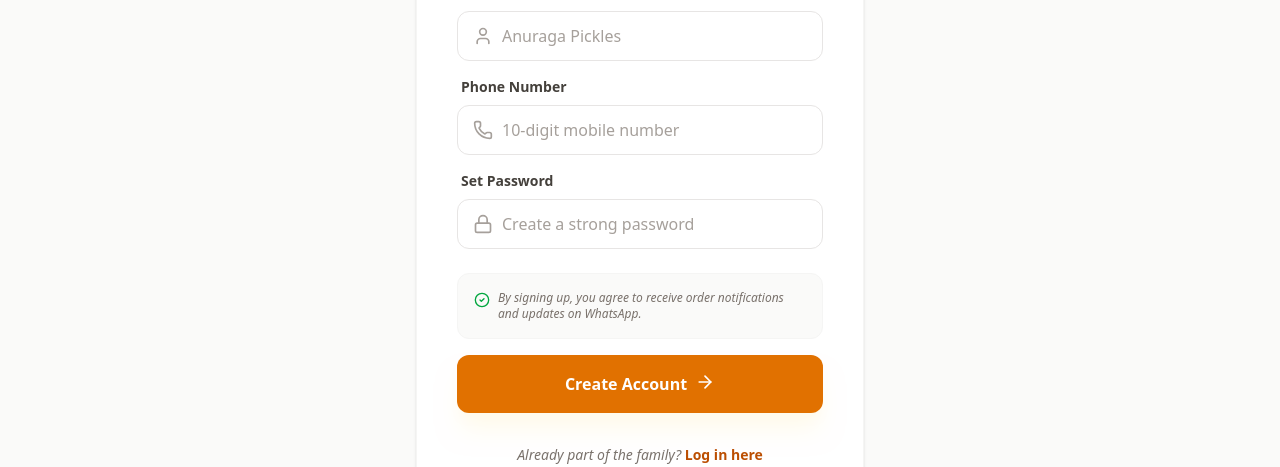
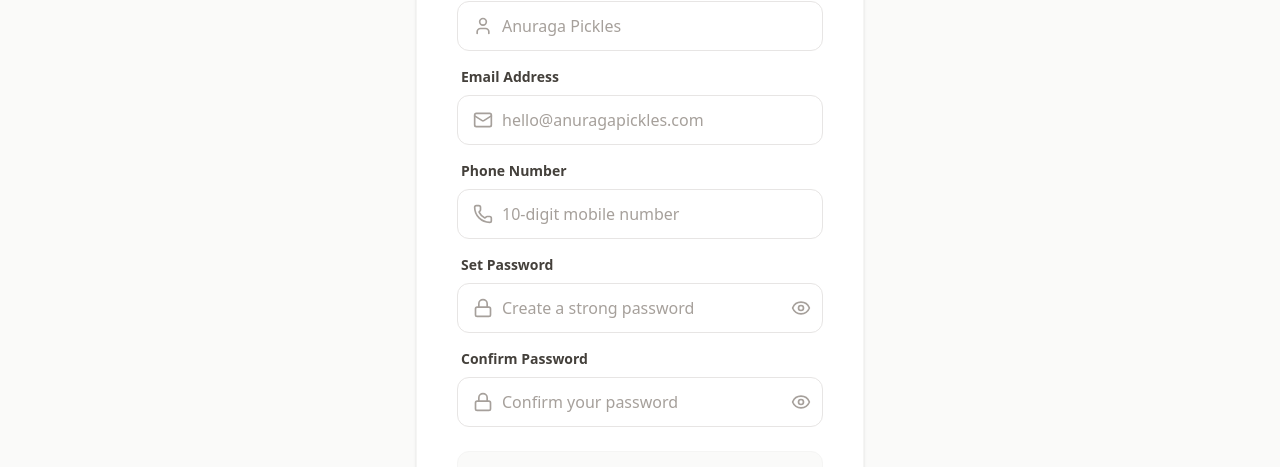
Before and after one commit to Umesh8907/anuraga-pickles, a Next.js app: page /register in a window 1280 px wide. Shown: the part 333-800 px from the top of the page. Built offline with nearby package versions, Linux system fonts and the light colour scheme; no server answers.

Commit message:
feat: Add user registration page with form validation, password visibility toggles, and integration with authentication hooks and services.

```diff
--- a/src/app/(auth)/register/page.tsx
+++ b/src/app/(auth)/register/page.tsx
@@ -3,15 +3,20 @@
 import React, { useState } from 'react'
 import Link from 'next/link'
 import { useRouter } from 'next/navigation'
-import { Phone, Lock, User, ArrowRight, Loader2, AlertCircle, CheckCircle2 } from 'lucide-react'
+import { Phone, Lock, User, ArrowRight, Loader2, AlertCircle, CheckCircle2, Mail, Eye, EyeOff } from 'lucide-react'
 import { useRegister } from '@/hooks/useAuth'
 
 export default function RegisterPage() {
     const router = useRouter();
     const [name, setName] = useState('')
     const [phone, setPhone] = useState('')
+    const [email, setEmail] = useState('')
     const [password, setPassword] = useState('')
+    const [confirmPassword, setConfirmPassword] = useState('')
     const [errorMessage, setErrorMessage] = useState('')
+
+    const [showPassword, setShowPassword] = useState(false)
+    const [showConfirmPassword, setShowConfirmPassword] = useState(false)
 
     const { mutate: register, isPending } = useRegister();
 
@@ -19,8 +24,13 @@
         e.preventDefault()
         setErrorMessage('')
 
-        if (!name || !phone || !password) {
+        if (!name || !phone || !email || !password || !confirmPassword) {
             setErrorMessage('All fields are required');
+            return;
+        }
+
+        if (password !== confirmPassword) {
+            setErrorMessage('Passwords do not match');
             return;
         }
 
@@ -29,14 +39,21 @@
             return;
         }
 
+        // Basic email validation
+        const emailRegex = /^[^\s@]+@[^\s@]+\.[^\s@]+$/;
+        if (!emailRegex.test(email)) {
+            setErrorMessage('Please enter a valid email address');
+            return;
+        }
+
         register(
-            { name, phone, password },
+            { name, phone, email, password },
             {
                 onSuccess: () => {
                     router.push('/(dashboard)/account');
                 },
                 onError: (error: any) => {
-                    setErrorMessage(error?.response?.data?.message || 'Registration failed. This phone may already be registered.');
+                    setErrorMessage(error?.response?.data?.message || 'Registration failed. This phone or email may already be registered.');
                 }
             }
         );
@@ -54,7 +71,7 @@
 
                 {errorMessage && (
                     <div className="bg-red-50 border border-red-200 text-red-700 px-4 py-3 rounded-xl flex items-center gap-3 text-sm not-italic">
-                        <AlertCircle className="w-5 h-5 flex-shrink-0" />
+                        <AlertCircle className="w-5 h-5 shrink-0" />
                         <p>{errorMessage}</p>
                     </div>
                 )}
@@ -78,6 +95,27 @@
                                     onChange={(e) => setName(e.target.value)}
                                     className="block w-full pl-11 pr-4 py-3 border border-stone-200 rounded-xl text-stone-900 placeholder-stone-400 focus:outline-none focus:ring-2 focus:ring-amber-500 transition-all font-medium"
                                     placeholder="Anuraga Pickles"
+                                />
+                            </div>
+                        </div>
+
+                        <div>
+                            <label htmlFor="email" className="block text-sm font-bold text-stone-700 mb-2 ml-1">
+                                Email Address
+                            </label>
+                            <div className="relative group">
+                                <div className="absolute inset-y-0 left-0 pl-4 flex items-center pointer-events-none text-stone-400 group-focus-within:text-amber-600 transition-colors">
+                                    <Mail className="h-5 w-5" />
+                                </div>
+                                <input
+                                    id="email"
+                                    name="email"
+                                    type="email"
+                                    required
+                                    value={email}
+                                    onChange={(e) => setEmail(e.target.value)}
+                                    className="block w-full pl-11 pr-4 py-3 border border-stone-200 rounded-xl text-stone-900 placeholder-stone-400 focus:outline-none focus:ring-2 focus:ring-amber-500 transition-all font-medium"
+                                    placeholder="hello@anuragapickles.com"
                                 />
                             </div>
                         </div>
@@ -114,20 +152,55 @@
                                 <input
                                     id="password"
                                     name="password"
-                                    type="password"
+                                    type={showPassword ? 'text' : 'password'}
                                     required
                                     value={password}
                                     onChange={(e) => setPassword(e.target.value)}
-                                    className="block w-full pl-11 pr-4 py-3 border border-stone-200 rounded-xl text-stone-900 placeholder-stone-400 focus:outline-none focus:ring-2 focus:ring-amber-500 transition-all font-medium"
+                                    className="block w-full pl-11 pr-11 py-3 border border-stone-200 rounded-xl text-stone-900 placeholder-stone-400 focus:outline-none focus:ring-2 focus:ring-amber-500 transition-all font-medium"
                                     placeholder="Create a strong password"
                                 />
+                                <button
+                                    type="button"
+                                    onClick={() => setShowPassword(!showPassword)}
+                                    className="absolute inset-y-0 right-0 pr-3 flex items-center text-stone-400 hover:text-stone-600 transition-colors"
+                                >
+                                    {showPassword ? <EyeOff className="h-5 w-5" /> : <Eye className="h-5 w-5" />}
+                                </button>
+                            </div>
+                        </div>
+
+                        <div>
+                            <label htmlFor="confirmPassword" className="block text-sm font-bold text-stone-700 mb-2 ml-1">
+                                Confirm Password
+                            </label>
+                            <div className="relative group">
+                                <div className="absolute inset-y-0 left-0 pl-4 flex items-center pointer-events-none text-stone-400 group-focus-within:text-amber-600 transition-colors">
+                                    <Lock className="h-5 w-5" />
+                                </div>
+                                <input
+                                    id="confirmPassword"
+                                    name="confirmPassword"
+                                    type={showConfirmPassword ? 'text' : 'password'}
+                                    required
+                                    value={confirmPassword}
+                                    onChange={(e) => setConfirmPassword(e.target.value)}
+                                    className="block w-full pl-11 pr-11 py-3 border border-stone-200 rounded-xl text-stone-900 placeholder-stone-400 focus:outline-none focus:ring-2 focus:ring-amber-500 transition-all font-medium"
+                                    placeholder="Confirm your password"
+                                />
+                                <button
+                                    type="button"
+                                    onClick={() => setShowConfirmPassword(!showConfirmPassword)}
+                                    className="absolute inset-y-0 right-0 pr-3 flex items-center text-stone-400 hover:text-stone-600 transition-colors"
+                                >
+                                    {showConfirmPassword ? <EyeOff className="h-5 w-5" /> : <Eye className="h-5 w-5" />}
+                                </button>
                             </div>
                         </div>
                     </div>
 
                     <div className="space-y-4">
                         <div className="flex items-start gap-2 text-xs text-stone-500 bg-stone-50 p-4 rounded-xl border border-stone-100 italic">
-                            <CheckCircle2 className="w-4 h-4 text-green-600 flex-shrink-0 mt-0.5" />
+                            <CheckCircle2 className="w-4 h-4 text-green-600 shrink-0 mt-0.5" />
                             <span>By signing up, you agree to receive order notifications and updates on WhatsApp.</span>
                         </div>
 
--- a/src/components/features/auth/AuthModal.tsx
+++ b/src/components/features/auth/AuthModal.tsx
@@ -1,7 +1,7 @@
 'use client'
 
 import React, { useState } from 'react'
-import { X, Phone, Lock, User, ArrowRight, Loader2, AlertCircle, CheckCircle2 } from 'lucide-react'
+import { X, Phone, Lock, User, ArrowRight, Loader2, AlertCircle, CheckCircle2, Mail, Eye, EyeOff } from 'lucide-react'
 import Image from 'next/image'
 import { useLogin, useRegister } from '@/hooks/useAuth'
 import { useAuthModalStore } from '@/store/useAuthModalStore'
@@ -18,8 +18,14 @@
     // Register State
     const [regName, setRegName] = useState('')
     const [regPhone, setRegPhone] = useState('')
+    const [regEmail, setRegEmail] = useState('')
     const [regPassword, setRegPassword] = useState('')
+    const [regConfirmPassword, setRegConfirmPassword] = useState('')
     const [regError, setRegError] = useState('')
+
+    const [showLoginPassword, setShowLoginPassword] = useState(false)
+    const [showRegPassword, setShowRegPassword] = useState(false)
+    const [showRegConfirmPassword, setShowRegConfirmPassword] = useState(false)
 
     const { mutate: login, isPending: isLoginPending } = useLogin();
     const { mutate: register, isPending: isRegPending } = useRegister();
@@ -38,14 +44,20 @@
     const handleRegister = (e: React.FormEvent) => {
         e.preventDefault()
         setRegError('')
-        register({ name: regName, phone: regPhone, password: regPassword, role: 'USER' }, {
+
+        if (regPassword !== regConfirmPassword) {
+            setRegError('Passwords do not match')
+            return
+        }
+
+        register({ name: regName, phone: regPhone, email: regEmail, password: regPassword, role: 'USER' }, {
             onSuccess: () => closeModal(),
             onError: (err: any) => setRegError(err?.response?.data?.message || 'Registration failed')
         })
     }
 
     return (
-        <div className="fixed inset-0 z-[100] flex items-center justify-center p-4 sm:p-6 italic">
+        <div className="fixed inset-0 z-100 flex items-center justify-center p-4 sm:p-6 italic">
             {/* Backdrop */}
             <div
                 className="absolute inset-0 bg-stone-900/60 backdrop-blur-sm transition-opacity"
@@ -105,13 +117,20 @@
                                             <Lock className="h-4 w-4" />
                                         </div>
                                         <input
-                                            type="password"
+                                            type={showLoginPassword ? 'text' : 'password'}
                                             required
                                             value={loginPassword}
                                             onChange={(e) => setLoginPassword(e.target.value)}
-                                            className="block w-full pl-11 pr-4 py-3 border border-stone-200 rounded-xl text-stone-900 text-sm focus:ring-2 focus:ring-brand-teal outline-none transition-all"
+                                            className="block w-full pl-11 pr-11 py-3 border border-stone-200 rounded-xl text-stone-900 text-sm focus:ring-2 focus:ring-brand-teal outline-none transition-all"
                                             placeholder="Password"
                                         />
+                                        <button
+                                            type="button"
+                                            onClick={() => setShowLoginPassword(!showLoginPassword)}
+                                            className="absolute inset-y-0 right-0 pr-3 flex items-center text-stone-400 hover:text-stone-600 transition-colors"
+                                        >
+                                            {showLoginPassword ? <EyeOff className="h-4 w-4" /> : <Eye className="h-4 w-4" />}
+                                        </button>
                                     </div>
                                 </div>
 
@@ -180,19 +199,59 @@
                                     </div>
                                     <div className="relative group">
                                         <div className="absolute inset-y-0 left-0 pl-4 flex items-center pointer-events-none text-stone-400 group-focus-within:text-brand-teal">
+                                            <Mail className="h-4 w-4" />
+                                        </div>
+                                        <input
+                                            type="email"
+                                            required
+                                            value={regEmail}
+                                            onChange={(e) => setRegEmail(e.target.value)}
+                                            className="block w-full pl-11 pr-4 py-3 border border-stone-200 rounded-xl text-stone-900 text-sm focus:ring-2 focus:ring-brand-teal outline-none transition-all"
+                                            placeholder="Email Address"
+                                        />
+                                    </div>
+                                    <div className="relative group">
+                                        <div className="absolute inset-y-0 left-0 pl-4 flex items-center pointer-events-none text-stone-400 group-focus-within:text-brand-teal">
                                             <Lock className="h-4 w-4" />
                                         </div>
                                         <input
-                                            type="password"
+                                            type={showRegPassword ? 'text' : 'password'}
                                             required
                                             value={regPassword}
                                             onChange={(e) => setRegPassword(e.target.value)}
-                                            className="block w-full pl-11 pr-4 py-3 border border-stone-200 rounded-xl text-stone-900 text-sm focus:ring-2 focus:ring-amber-500 outline-none transition-all"
+                                            className="block w-full pl-11 pr-11 py-3 border border-stone-200 rounded-xl text-stone-900 text-sm focus:ring-2 focus:ring-amber-500 outline-none transition-all"
                                             placeholder="Set Password"
                                         />
+                                        <button
+                                            type="button"
+                                            onClick={() => setShowRegPassword(!showRegPassword)}
+                                            className="absolute inset-y-0 right-0 pr-3 flex items-center text-stone-400 hover:text-stone-600 transition-colors"
+                                        >
+                                            {showRegPassword ? <EyeOff className="h-4 w-4" /> : <Eye className="h-4 w-4" />}
+                                        </button>
+                                    </div>
+                                    <div className="relative group">
+                                        <div className="absolute inset-y-0 left-0 pl-4 flex items-center pointer-events-none text-stone-400 group-focus-within:text-brand-teal">
+                                            <Lock className="h-4 w-4" />
+                                        </div>
+                                        <input
+                                            type={showRegConfirmPassword ? 'text' : 'password'}
+                                            required
+                                            value={regConfirmPassword}
+                                            onChange={(e) => setRegConfirmPassword(e.target.value)}
+                                            className="block w-full pl-11 pr-11 py-3 border border-stone-200 rounded-xl text-stone-900 text-sm focus:ring-2 focus:ring-amber-500 outline-none transition-all"
+                                            placeholder="Confirm Password"
+                                        />
+                                        <button
+                                            type="button"
+                                            onClick={() => setShowRegConfirmPassword(!showRegConfirmPassword)}
+                                            className="absolute inset-y-0 right-0 pr-3 flex items-center text-stone-400 hover:text-stone-600 transition-colors"
+                                        >
+                                            {showRegConfirmPassword ? <EyeOff className="h-4 w-4" /> : <Eye className="h-4 w-4" />}
+                                        </button>
                                     </div>
                                     <div className="flex items-start gap-2 bg-stone-50 p-3 rounded-lg text-[10px] text-stone-500 italic">
-                                        <CheckCircle2 className="w-3 h-3 text-green-600 mt-0.5 flex-shrink-0" />
+                                        <CheckCircle2 className="w-3 h-3 text-green-600 mt-0.5 shrink-0" />
                                         Sign up to get 10% off on your first order.
                                     </div>
                                 </div>
--- a/src/hooks/useAuth.ts
+++ b/src/hooks/useAuth.ts
@@ -33,7 +33,7 @@
 export const useRegister = () => {
     const queryClient = useQueryClient();
     return useMutation({
-        mutationFn: (data: { phone: string; password: string; name: string; role?: string }) => authService.register(data),
+        mutationFn: (data: { phone: string; email: string; password: string; name: string; role?: string }) => authService.register(data),
         onSuccess: (data) => {
             localStorage.setItem('accessToken', data.accessToken);
             localStorage.setItem('refreshToken', data.refreshToken);
--- a/src/services/auth.service.ts
+++ b/src/services/auth.service.ts
@@ -7,7 +7,7 @@
         return response.data.data;
     },
 
-    async register(data: { phone: string; password: string; name: string; role?: string }): Promise<AuthResponse> {
+    async register(data: { phone: string; email: string; password: string; name: string; role?: string }): Promise<AuthResponse> {
         const response = await api.post<{ success: boolean; data: AuthResponse }>('/auth/register', data);
         return response.data.data;
     },
```
